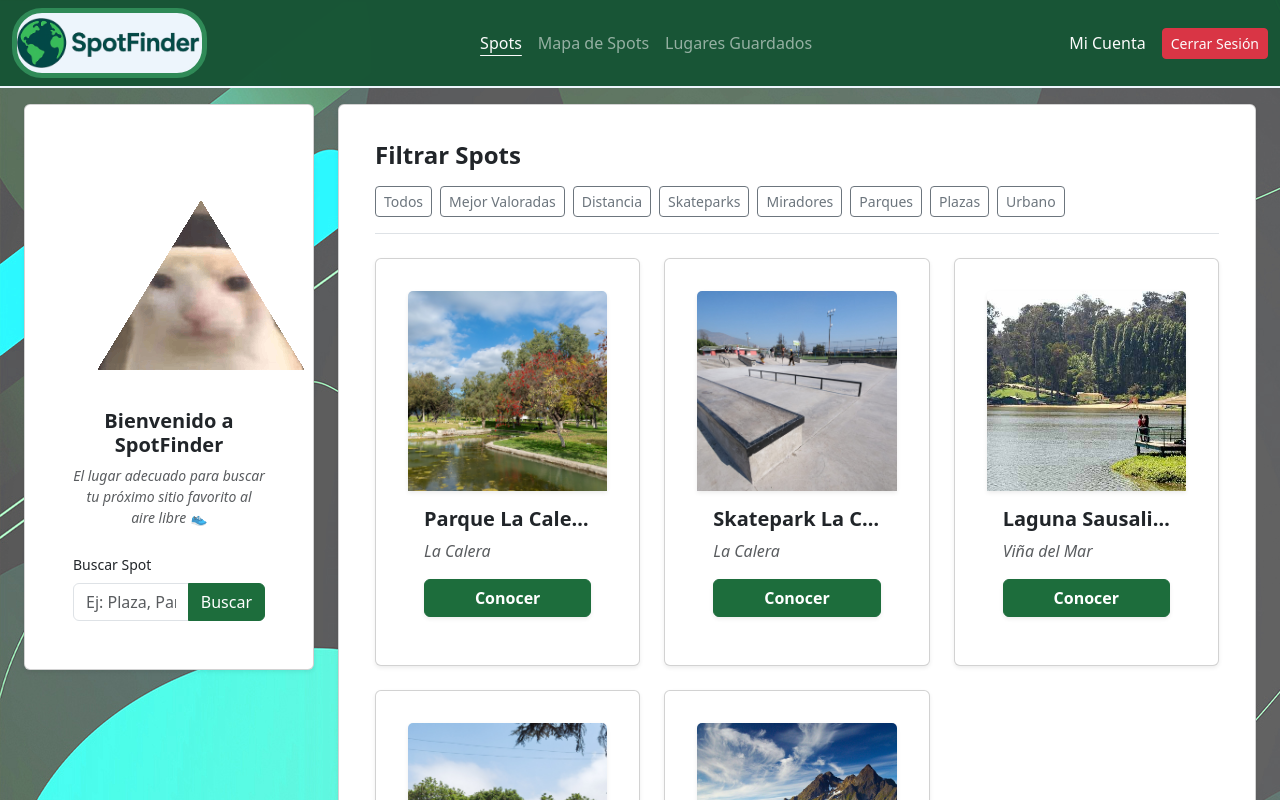
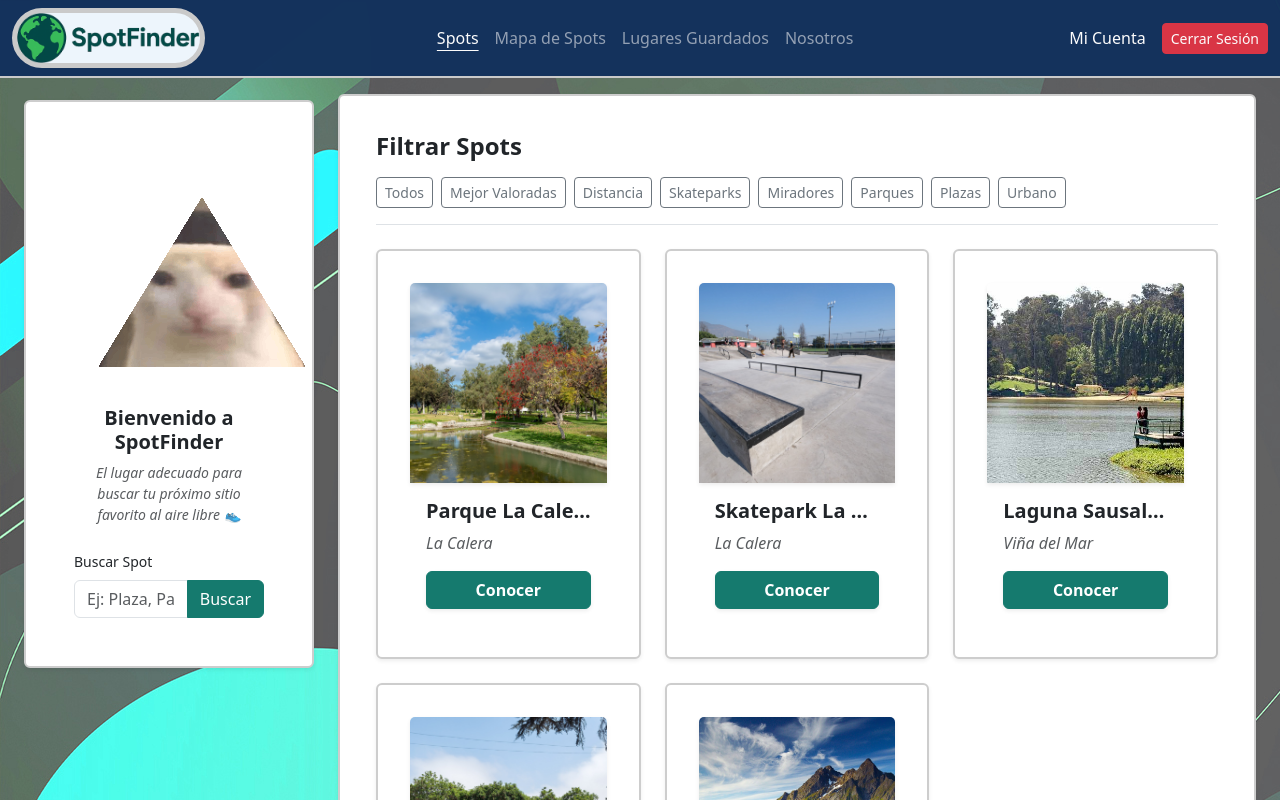
Before and after one commit to ChoripanAK47/SpotFinderReact, a React (Vite) app in the folder SpotFinderReact/: page / in a window 1280 px wide. Shown: the top 800 px of the page. Built offline with nearby package versions, Linux system fonts and the light colour scheme.

Commit message:
Prototipo mejorado visualmente

```diff
--- a/SpotFinderReact/src/App.jsx
+++ b/SpotFinderReact/src/App.jsx
@@ -10,6 +10,7 @@ import LoginPage from './pages/LoginPage';
 import Layout from './components/Layout';
 import MapPage from './pages/MapPage';
 import User from './pages/User';
+import Nosotros from './pages/Nosotros';
 import CreateAccount from './pages/CreateAccount';
 
 function App() {
@@ -25,6 +26,7 @@ function App() {
           <Route path="/perfil" element={<Layout><ProfilePage /></Layout>} />
 
           {/* Ruta de login sin sidebar */}
+          <Route path="/nosotros" element={<Nosotros />} />
           <Route path="/User" element={<User />} />
           <Route path="/login" element={<LoginPage />} />
           <Route path="/CreateAccount" element={<CreateAccount />} />
--- a/SpotFinderReact/src/components/Navbar.jsx
+++ b/SpotFinderReact/src/components/Navbar.jsx
@@ -3,7 +3,7 @@ import { Link, NavLink } from 'react-router-dom';
 
 const Navbar = () => {
   return (
-    <nav className="navbar navbar-expand-lg navbar-dark sticky-top" style={{ backgroundColor: '#175536ff' , opacity: 0.98}}>
+    <nav className="navbar navbar-expand-lg navbar-dark sticky-top">
       <div className="container-fluid">
         <Link className="navbar-brand d-flex align-items-center" to="/">
           <div className="">
@@ -23,6 +23,9 @@ const Navbar = () => {
             <li className="nav-item">
               <NavLink className="nav-link" to="/perfil">Lugares Guardados</NavLink>
             </li>
+            <li className="nav-item">
+              <NavLink className="nav-link" to="/nosotros">Nosotros</NavLink>
+            </li>
           </ul>
         </div>
 
--- a/SpotFinderReact/src/index.css
+++ b/SpotFinderReact/src/index.css
@@ -6,7 +6,7 @@ body {
 }
 
 :root {
-  --bs-success: #1d6d3c; /* Verde principal para botones */
+  --bs-success: #157A6E; /* Verde principal para botones */
   --bs-success-rgb: 29, 109, 60;
 }
 #root {
@@ -18,34 +18,40 @@ body {
 
 .navbar-brand {
   background-color: aliceblue;
-  border-radius: 30px;
-  border: 5px solid seagreen;
-  width: 195px;
-  height: auto;
+  border-radius: 50px;
+  border: 5px solid #CDCDCD;
+  width: auto;
+  height: 60px;
 }
 
 .navbar {
-  border-bottom: aliceblue solid 2px;
+  border-bottom: #CDCDCD solid 2px;
+  background-color: #13315C;
+  opacity: 98%;
+}
+
+.card {
+  border: #CDCDCD solid 2px;
 }
 
 .btn-group .btn{
   --bs-btn-font-weight: 600;
-  --bs-btn-color: aliceblue;
-  --bs-btn-bg: #1d6d3c;
-  --bs-btn-border-color: #1d6d3c;
-  --bs-btn-hover-color: #1d6d3c;
-  --bs-btn-hover-border-color: #1E796A
+  --bs-btn-color: #CDCDCD;
+  --bs-btn-bg: #CDCDCD;
+  --bs-btn-border-color: #CDCDCD;
+  --bs-btn-hover-color: #CDCDCD;
+  --bs-btn-hover-border-color: #CDCDCD;
 }
 
 .text-success {
-  color: #1d6d3c;
+  color: #157A6E;
 }
 
 .btn-success {
   --bs-btn-bg: var(--bs-success);
   --bs-btn-border-color: var(--bs-success);
-  --bs-btn-hover-bg: #1d6d3c;
-  --bs-btn-hover-border-color: #1d6d3c;
+  --bs-btn-hover-bg: #247B7B;
+  --bs-btn-hover-border-color: #247B7B;
 }
 
 .navbar-brand img {
--- /dev/null
+++ b/SpotFinderReact/src/pages/Nosotros.jsx
@@ -0,0 +1,26 @@
+const Nosotros = () => {
+  return (
+    <div className="card shadow-sm m-5" style={{opacity : 0.95
+
+    }}>
+      <div className="card-body p-4 mx-auto text-center">
+        <h1 className="card-title h4 fw-bold">Nosotros</h1>
+        <p>
+          SpotFinder es una aplicación diseñada para ayudar a los usuarios a
+          encontrar los mejores lugares para disfrutar de su tiempo libre. Ya
+          sea que estés buscando un parque, un restaurante o un lugar para
+          relajarte, SpotFinder tiene la información que necesitas.
+        </p>
+        <h3 className="card-title h4 fw-bold">¿Cómo funciona?</h3>
+        <p>
+          Simplemente ingresa tu ubicación y SpotFinder te mostrará una lista de
+          lugares recomendados cerca de ti. Puedes explorar los detalles de
+          cada lugar, leer reseñas de otros usuarios y guardar tus lugares
+          favoritos para acceder a ellos más tarde.
+        </p>
+      </div>
+    </div>
+  );
+};
+
+export default Nosotros;
```
